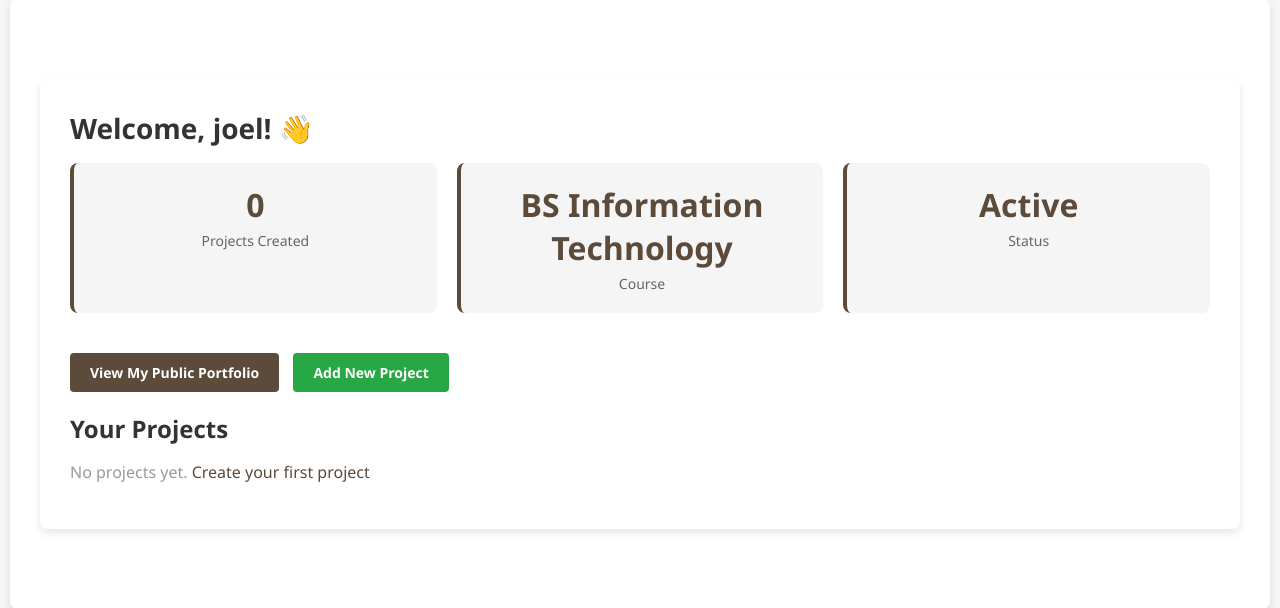
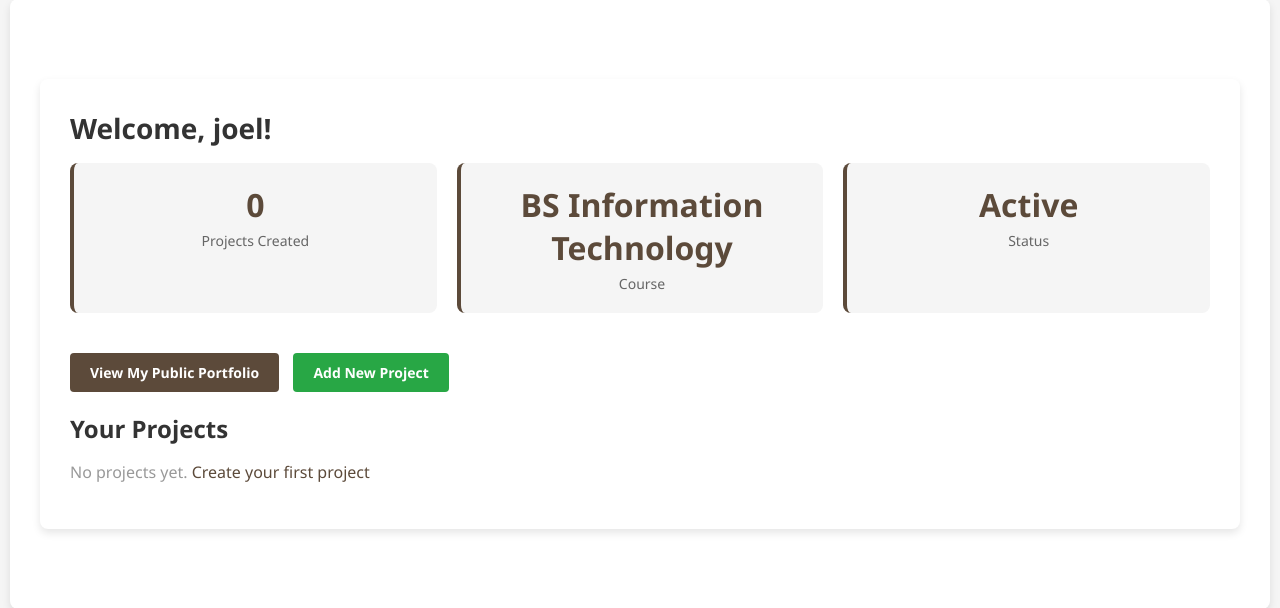
Before and after one commit to Joules-bit-spec/student_portfolio, a Flask app: page /dashboard in a window 1280 px wide. Shown: the part 135-743 px from the top of the page. Run offline with Flask 3, Linux system fonts and the light colour scheme; a user stored in the database is signed in.

Commit message:
Minor Changes

```diff
--- a/templates/dashboard.html
+++ b/templates/dashboard.html
@@ -1,7 +1,7 @@
 {% extends "layout.html" %} {% block title %}Dashboard{% endblock %} {% block
 content %}
 <div class="content">
-  <h2>Welcome, {{ current_user.username }}! 👋</h2>
+  <h2>Welcome, {{ current_user.username }}!</h2>
 
   <!-- Dashboard Stats -->
   <div class="dashboard-stats">
--- a/templates/projects.html
+++ b/templates/projects.html
@@ -61,6 +61,6 @@ content %}
   {% endfor %}
 </div>
 {% else %}
-<p class="text-muted text-center">No projects yet. Create your first project above! 🚀</p>
+<p class="text-muted text-center">No projects yet. Create your first project above!</p>
 {% endif %}
 {% endblock %}
--- a/templates/register.html
+++ b/templates/register.html
@@ -47,5 +47,3 @@ content %}
   </div>
 </div>
 {% endblock %}
-</div>
-{% endblock %}
```
Also changed, not shown: instance/portfolio.db, static/site.css (line endings or trailing spaces).
